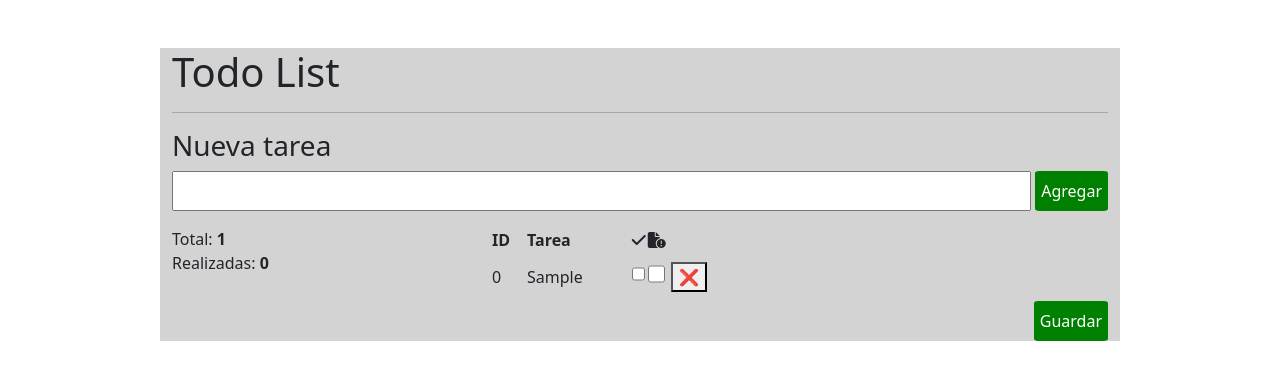
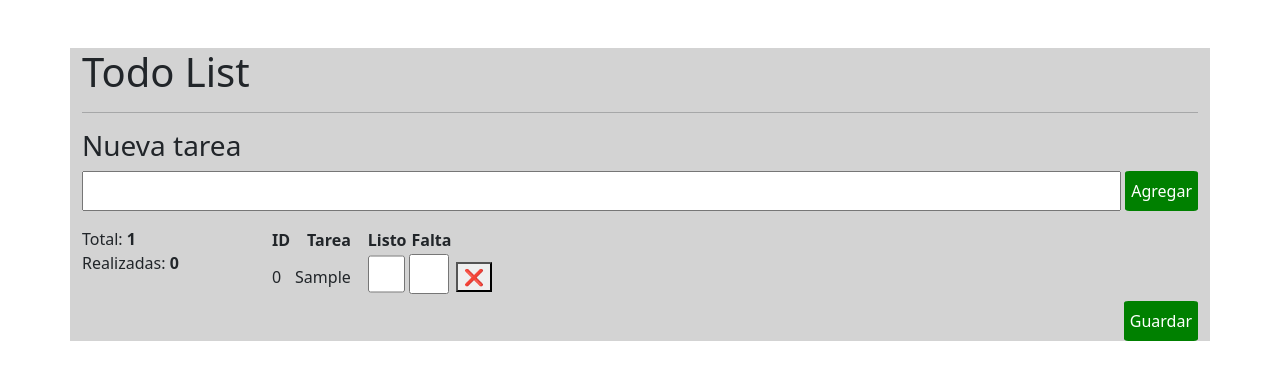
Before and after one commit to gabrielcespedes/desafio_3_4_todo_list, a plain HTML site: page index.html in a window 1280 px wide. Both pictures are taken after typing "Sample" into the empty fields and a click on the button "Agregar". Drawn offline with nearby package versions, Linux system fonts and the light colour scheme.

Commit message:
version final

```diff
--- a/assets/css/style.css
+++ b/assets/css/style.css
@@ -1,11 +1,13 @@
 .container {
     background-color:lightgray;
-    width: 75%;
+    width: 95%;
 }
 
 .subcontainer {
     display: flex;
 }
+
+
 
 input {
     width: 95%;
--- a/assets/js/main.js
+++ b/assets/js/main.js
@@ -24,12 +24,12 @@ function renderTasks() {
     let text = `<tr>
             <th class="ps-0">ID</th>
             <th class="ps-3">Tarea</th>
-            <th><i class="fa-solid fa-check"></i></th>
-            <th><i class="fa-solid fa-file-circle-exclamation"></i></th>
+            <th>Listo</th>
+            <th class="ps-1">Falta</th>
             </tr>`;
     tasks.forEach(function(x) {text += `
     <tr id="row_${x.id}"><td class="ps-0">${x.id}</td>
-    <td class="ps-3 pe-5">${x.description}</td>
+    <td id="description_cell" class="ps-1 pe-3">${x.description}</td>
     <td><input id="checkbox_${x.id}" type="checkbox" class="casillas"></td>
     <td><input id="checkbox2_${x.id}" type="checkbox" class="casillas_2"></td>
     <td id="symbol_${x.id}" class="ps-1"><button onclick="deleteTask(${x.id})">❌</button></td>
--- a/index.html
+++ b/index.html
@@ -24,17 +24,19 @@
             <button id="add_task" class="text-white ms-1" onclick="addTask()">Agregar</button>
         </div>
         <div class="row mt-3">
-            <div class="col col-4">
+            <div class="col col-2">
                 <ul class="ps-0">
                     <li>Total: <strong id="total_tasks">0</strong></li>
                     <li>Realizadas: <strong id="number_completed_tasks">0</strong></li>
                 </ul>
             </div>
-            <div class="col col-8">
+            <div class="col col-10">
                 <table id="table_tasks">
                     <tr>
                         <th class="ps-0">ID</th>
-                        <th class="ps-3">Tarea</th>
+                        <th class="ps-1 pe-3">Tarea</th>
+                        <th>Listo</th>
+                        <th class="ps-1">Falta</th>
                     </tr>
                 </table>
             </div>
```
